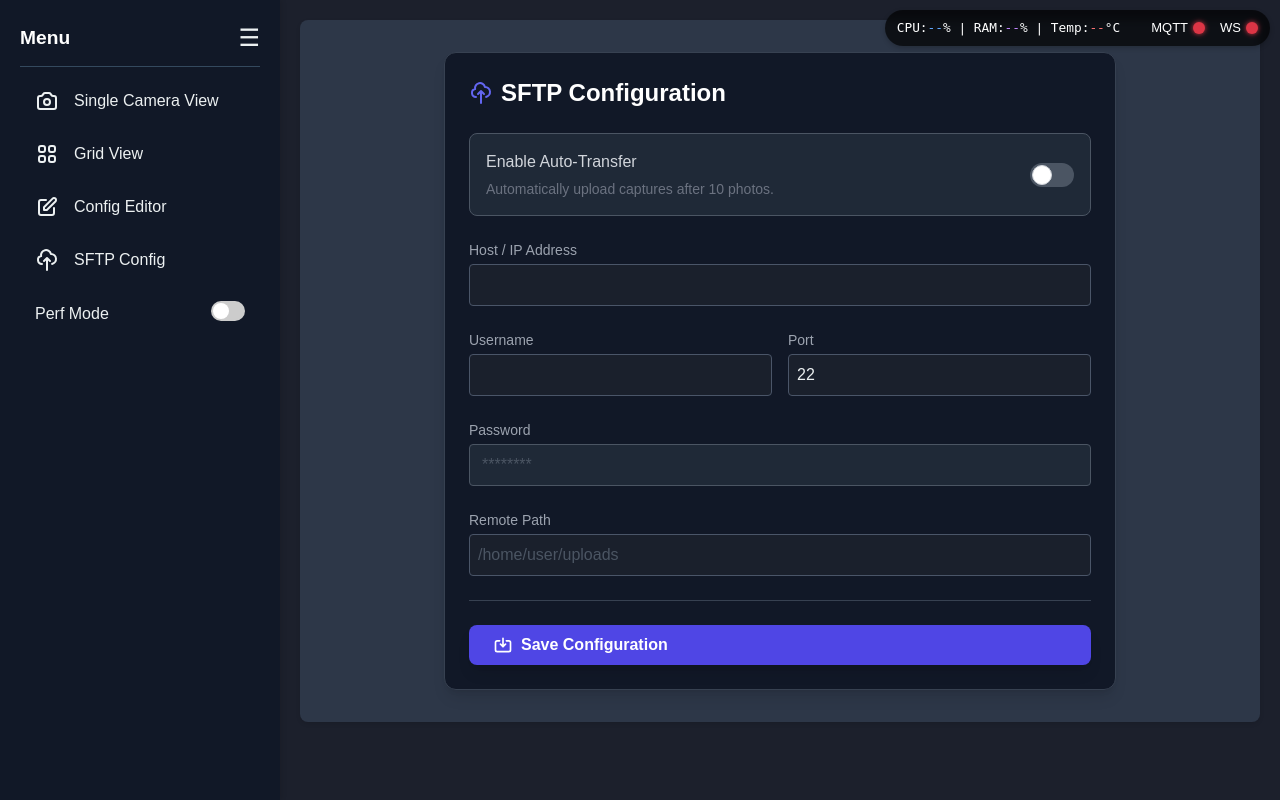
After one commit to CytronTH/raspberrypi-dataset-collector, a FastAPI app: template templates/sftp.html in a window 1280 px wide. The commit adds this page. Run offline with FastAPI, Linux system fonts and the light colour scheme; the template is opened without the code that fills it, so the values that code supplies are empty; parts of the project's set-up code (start-up, migrations or seed data) failed here and were passed over; some libraries are stand-ins or nearby versions.

Commit message:
feat: Implement Auto SFTP Transfer with WebUI Config

```diff
--- a/main.py
+++ b/main.py
@@ -190,6 +190,7 @@ app = FastAPI(lifespan=lifespan)
 available_cameras = {}
 active_cameras = {}
 capture_count = 0
+pending_transfers = []
 mqtt_client = None
 
 # --- WebSocket Manager ---
@@ -250,6 +251,14 @@ class CaptureAllRequest(BaseModel):
     shutter_speed: str | None = None
     autofocus: bool | None = None
     captures: list[PerCameraCaptureSettings] | None = None
+
+class SFTPConfig(BaseModel):
+    enabled: bool
+    host: str
+    port: int = 22
+    username: str
+    password: str
+    remote_path: str
 
 
 # --- Static Files and Templates ---
@@ -477,6 +486,30 @@ async def perform_global_capture(request: CaptureAllRequest, source: str = "Unkn
 
         print(f"[{source}] Capture sequence complete. Total files saved: {len(captured_files)}", file=sys.stderr)
 
+        # --- Auto SFTP Transfer Logic ---
+        from sftp_handler import SFTPHandler
+        try:
+            handler = SFTPHandler()
+            is_enabled = handler.config and handler.config.get('enabled', False)
+
+            global pending_transfers
+
+            if is_enabled:
+                if captured_files:
+                    pending_transfers.extend(captured_files)
+
+                    if len(pending_transfers) >= 10:
+                        print(f"[{source}] Triggering SFTP transfer for {len(pending_transfers)} files...", file=sys.stderr)
+                        batch = list(pending_transfers)
+                        pending_transfers.clear()
+                        asyncio.create_task(run_sftp_transfer(batch))
+            else:
+                if pending_transfers:
+                    print(f"[{source}] SFTP disabled. Clearing {len(pending_transfers)} pending items.", file=sys.stderr)
+                    pending_transfers.clear()
+        except Exception as e:
+            print(f"Error in SFTP logic: {e}", file=sys.stderr)
+
     finally:
         # 4. Revert all settings
         print(f"[{source}] Reverting all camera settings...", file=sys.stderr)
@@ -499,6 +532,21 @@ async def perform_global_capture(request: CaptureAllRequest, source: str = "Unkn
                      camera.set_autofocus(autofocus)
 
     return captured_files
+
+async def run_sftp_transfer(file_list):
+    """Runs the SFTP transfer in a separate thread/task."""
+    from sftp_handler import SFTPHandler
+
+    def _transfer():
+        try:
+            handler = SFTPHandler()
+            if handler.config and handler.config.get('enabled', False):
+                handler.upload_files(file_list)
+        except Exception as e:
+            print(f"SFTP Transfer Error: {e}", file=sys.stderr)
+
+    # Run blocking SFTP IO in a thread
+    await asyncio.to_thread(_transfer)
 
 # --- Video Streaming Generator ---
 async def stream_generator(camera_path: str, quality: int = 80, max_width: int = 1280):
@@ -600,8 +648,12 @@ async def read_root(request: Request):
 async def grid_view(request: Request):
     return templates.TemplateResponse("grid.html", {"request": request, "active_page": "grid"})
 
+@app.get("/sftp", response_class=HTMLResponse)
+async def sftp_view(request: Request):
+    return templates.TemplateResponse("sftp.html", {"request": request, "active_page": "sftp"})
+
 @app.get("/editor", response_class=HTMLResponse)
-async def editor(request: Request):
+async def editor_view(request: Request):
     return templates.TemplateResponse("editor.html", {"request": request, "active_page": "editor"})
 
 @app.get("/api/config", response_class=PlainTextResponse)
@@ -897,9 +949,61 @@ async def capture_all_images(request: CaptureAllRequest):
     captured_files = await perform_global_capture(request, source="WebUI")
 
     if captured_files is None:
-         raise HTTPException(status_code=404, detail="No active cameras to capture from.")
+        raise HTTPException(status_code=500, detail="Capture failed")
 
-    if not captured_files:
+    return JSONResponse({
+        "status": "success",
+        "message": f"Captured {len(captured_files)} images",
+        "files": [str(pathlib.Path(f).name) for f in captured_files]
+    })
+
+@app.get("/api/sftp_config")
+async def get_sftp_config_endpoint():
+    from sftp_handler import SFTP_CONFIG_PATH
+    import json
+    if not os.path.exists(SFTP_CONFIG_PATH):
+        return JSONResponse({})
+
+    try:
+        with open(SFTP_CONFIG_PATH, 'r') as f:
+            config = json.load(f)
+            # Mask password
+            if 'password' in config:
+                config['password'] = "********"
+            return config
+    except Exception as e:
+        print(f"Error loading SFTP config: {e}", file=sys.stderr)
+        raise HTTPException(status_code=500, detail="Error loading config")
+
+@app.post("/api/sftp_config")
+async def save_sftp_config_endpoint(config: SFTPConfig):
+    from sftp_handler import SFTP_CONFIG_PATH
+    import json
+
+    try:
+        # Load existing to check for password update if it is masked
+        existing_pass = None
+        if os.path.exists(SFTP_CONFIG_PATH):
+             with open(SFTP_CONFIG_PATH, 'r') as f:
+                  load_c = json.load(f)
+                  existing_pass = load_c.get('password')
+
+        # Prepare data
+        data = config.dict()
+
+        # If password is mask ********, keep existing
+        if data['password'] == "********" and existing_pass:
+             data['password'] = existing_pass
+
+        with open(SFTP_CONFIG_PATH, 'w') as f:
+            json.dump(data, f, indent=4)
+
+        print(f"SFTP Config saved. Enabled: {data['enabled']}", file=sys.stderr)
+        return JSONResponse({"status": "success", "message": "SFTP Configuration saved"})
+
+    except Exception as e:
+        print(f"Error saving SFTP config: {e}", file=sys.stderr)
+        raise HTTPException(status_code=500, detail=str(e))
         raise HTTPException(status_code=500, detail="No images were captured.")
 
     return JSONResponse({
--- a/requirements.txt
+++ b/requirements.txt
@@ -8,3 +8,4 @@ paho-mqtt>=2.0.0
 pydantic
 numpy<2
 psutil
+paramiko
--- a/templates/base.html
+++ b/templates/base.html
@@ -49,6 +49,16 @@
                         </path>
                     </svg>
                     <span class="menu-text">Config Editor</span>
+                </a>
+            </li>
+            <li>
+                <a href="/sftp" class="{{ 'active' if active_page == 'sftp' else '' }}">
+                    <svg class="w-6 h-6" fill="none" stroke="currentColor" viewBox="0 0 24 24">
+                        <path stroke-linecap="round" stroke-linejoin="round" stroke-width="2"
+                            d="M7 16a4 4 0 01-.88-7.903A5 5 0 1115.9 6L16 6a5 5 0 011 9.9M15 13l-3-3m0 0l-3 3m3-3v12">
+                        </path>
+                    </svg>
+                    <span class="menu-text">SFTP Config</span>
                 </a>
             </li>
             <li>
--- /dev/null
+++ b/templates/sftp.html
@@ -0,0 +1,139 @@
+{% extends "base.html" %}
+
+{% block title %}SFTP Configuration - Dataset Collector{% endblock %}
+
+{% block content %}
+<div class="container mx-auto px-4 py-8">
+    <div class="max-w-2xl mx-auto bg-gray-900 rounded-xl shadow-lg border border-gray-700 p-6">
+        <h2 class="text-2xl font-bold text-white mb-6 flex items-center">
+            <svg class="w-6 h-6 mr-2 text-indigo-500" fill="none" stroke="currentColor" viewBox="0 0 24 24">
+                <path stroke-linecap="round" stroke-linejoin="round" stroke-width="2"
+                    d="M7 16a4 4 0 01-.88-7.903A5 5 0 1115.9 6L16 6a5 5 0 011 9.9M15 13l-3-3m0 0l-3 3m3-3v12"></path>
+            </svg>
+            SFTP Configuration
+        </h2>
+
+        <div class="space-y-6">
+            <!-- Enable Switch -->
+            <div class="flex items-center justify-between bg-gray-800 p-4 rounded-lg border border-gray-600">
+                <div>
+                    <label for="sftp-enabled" class="text-base font-medium text-gray-300 block">Enable
+                        Auto-Transfer</label>
+                    <p class="text-gray-500 text-sm mt-1">Automatically upload captures after 10 photos.</p>
+                </div>
+                <div class="relative inline-flex items-center cursor-pointer">
+                    <input type="checkbox" id="sftp-enabled" class="sr-only peer">
+                    <div
+                        class="w-11 h-6 bg-gray-600 rounded-full peer peer-focus:outline-none peer-checked:after:translate-x-full peer-checked:after:border-white after:content-[''] after:absolute after:top-[2px] after:left-[2px] after:bg-white after:border-gray-300 after:border after:rounded-full after:h-5 after:w-5 after:transition-all peer-checked:bg-green-600">
+                    </div>
+                </div>
+            </div>
+
+            <!-- Connection Details -->
+            <div class="grid grid-cols-1 gap-6">
+                <div>
+                    <label class="block text-sm font-medium text-gray-400 mb-1">Host / IP Address</label>
+                    <input type="text" id="sftp-host"
+                        class="w-full bg-gray-800 border border-gray-600 rounded px-3 py-2 text-white focus:outline-none focus:border-indigo-500 placeholder-gray-600">
+                </div>
+
+                <div class="grid grid-cols-2 gap-4">
+                    <div>
+                        <label class="block text-sm font-medium text-gray-400 mb-1">Username</label>
+                        <input type="text" id="sftp-username"
+                            class="w-full bg-gray-800 border border-gray-600 rounded px-3 py-2 text-white focus:outline-none focus:border-indigo-500 placeholder-gray-600">
+                    </div>
+                    <div>
+                        <label class="block text-sm font-medium text-gray-400 mb-1">Port</label>
+                        <input type="number" id="sftp-port" value="22"
+                            class="w-full bg-gray-800 border border-gray-600 rounded px-3 py-2 text-white focus:outline-none focus:border-indigo-500 placeholder-gray-600">
+                    </div>
+                </div>
+
+                <div>
+                    <label class="block text-sm font-medium text-gray-400 mb-1">Password</label>
+                    <input type="password" id="sftp-password" placeholder="********"
+                        class="w-full bg-gray-800 border border-gray-600 rounded px-3 py-2 text-white focus:outline-none focus:border-indigo-500 placeholder-gray-600">
+                </div>
+
+                <div>
+                    <label class="block text-sm font-medium text-gray-400 mb-1">Remote Path</label>
+                    <input type="text" id="sftp-path" placeholder="/home/user/uploads"
+                        class="w-full bg-gray-800 border border-gray-600 rounded px-3 py-2 text-white focus:outline-none focus:border-indigo-500 placeholder-gray-600">
+                </div>
+            </div>
+
+            <!-- Actions -->
+            <div class="pt-6 border-t border-gray-700 flex justify-end">
+                <button onclick="saveSFTPConfig()"
+                    class="px-6 py-2 bg-indigo-600 hover:bg-indigo-500 text-white rounded-lg font-bold transition duration-200 shadow-lg flex items-center">
+                    <svg class="w-5 h-5 mr-2" fill="none" stroke="currentColor" viewBox="0 0 24 24">
+                        <path stroke-linecap="round" stroke-linejoin="round" stroke-width="2"
+                            d="M8 7H5a2 2 0 00-2 2v9a2 2 0 002 2h14a2 2 0 002-2V9a2 2 0 00-2-2h-3m-1 4l-3 3m0 0l-3-3m3 3V4">
+                        </path>
+                    </svg>
+                    Save Configuration
+                </button>
+            </div>
+        </div>
+    </div>
+</div>
+{% endblock %}
+
+{% block scripts %}
+<script>
+    document.addEventListener('DOMContentLoaded', () => {
+        // Load current config
+        fetch('/api/sftp_config')
+            .then(res => res.json())
+            .then(config => {
+                const enabledToggle = document.getElementById('sftp-enabled');
+                if (enabledToggle) enabledToggle.checked = config.enabled || false;
+
+                document.getElementById('sftp-host').value = config.host || '';
+                document.getElementById('sftp-port').value = config.port || 22;
+                document.getElementById('sftp-username').value = config.username || '';
+                document.getElementById('sftp-password').value = config.password || '';
+                document.getElementById('sftp-path').value = config.remote_path || '';
+            })
+            .catch(err => console.error("Error loading SFTP config:", err));
+    });
+
+    function saveSFTPConfig() {
+        const enabled = document.getElementById('sftp-enabled').checked;
+        const host = document.getElementById('sftp-host').value;
+        const port = parseInt(document.getElementById('sftp-port').value) || 22;
+        const username = document.getElementById('sftp-username').value;
+        const password = document.getElementById('sftp-password').value;
+        const remote_path = document.getElementById('sftp-path').value;
+
+        if (!host || !username) {
+            alert("Host and Username are required.");
+            return;
+        }
+
+        const payload = {
+            enabled, host, port, username, password, remote_path
+        };
+
+        fetch('/api/sftp_config', {
+            method: 'POST',
+            headers: { 'Content-Type': 'application/json' },
+            body: JSON.stringify(payload)
+        })
+            .then(res => res.json())
+            .then(data => {
+                if (data.status === 'success') {
+                    alert("SFTP Configuration saved successfully.");
+                    // Optionally reload or visually confirm
+                } else {
+                    alert("Error saving: " + data.detail);
+                }
+            })
+            .catch(err => {
+                console.error(err);
+                alert("Error saving configuration.");
+            });
+    }
+</script>
+{% endblock %}
```
Also changed, not shown: camera_config.yaml (+5 -8 lines), sftp_handler.py (added, +82 -0 lines), templates/index.html (+4 -6 lines), tests/test_sftp_logic.py (added, +74 -0 lines), tests/output/capture_test_0.jpg (added), tests/output/capture_test_1.jpg (added), tests/output/capture_test_2.jpg (added), tests/output/capture_test_3.jpg (added), tests/output/capture_test_4.jpg (added), tests/output/capture_test_5.jpg (added), tests/output/capture_test_6.jpg (added), 4 other files.
